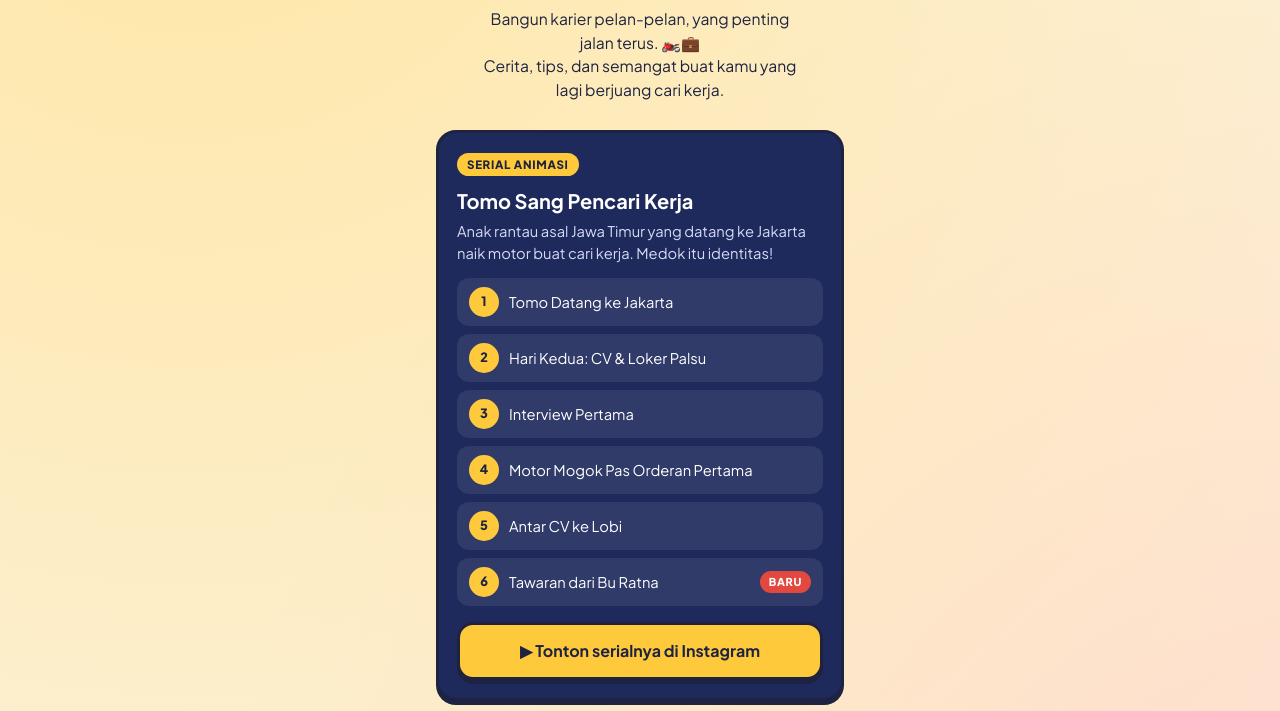
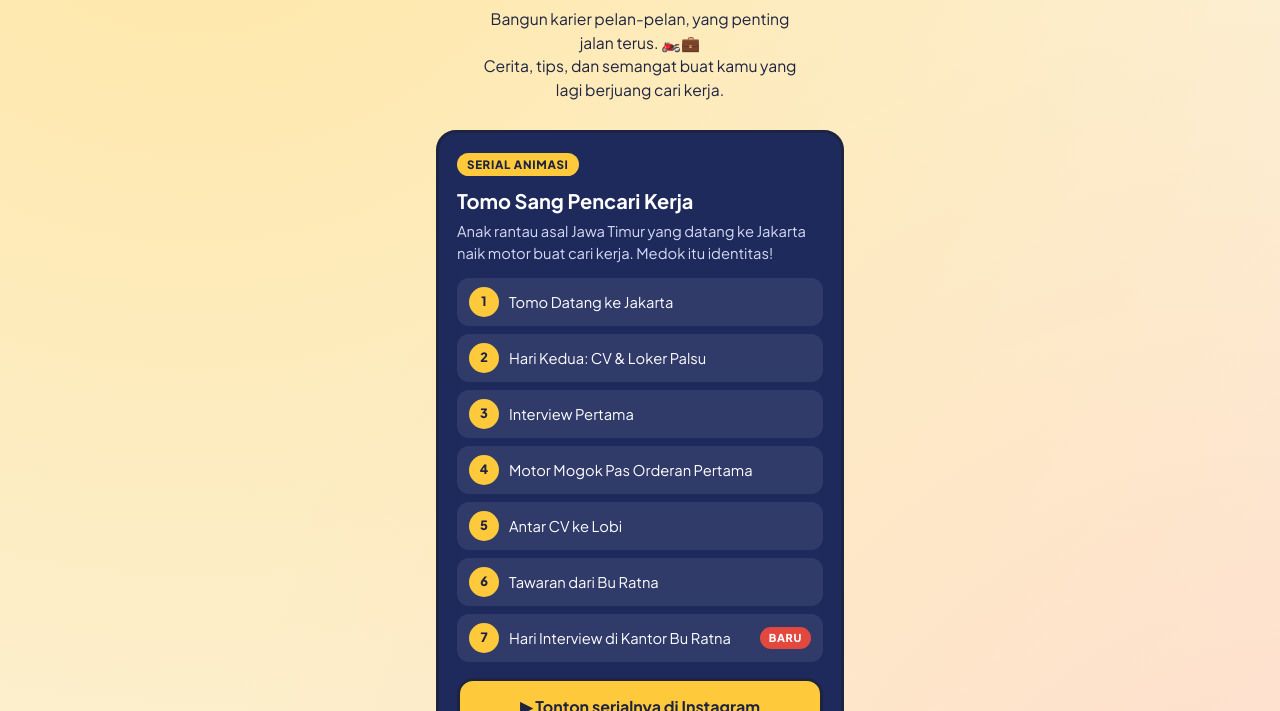
Before and after one commit to lagibangunkarir/lagibangunkarir.github.io, a plain HTML site: page index.html in a window 1280 px wide. Shown: the part 241-952 px from the top of the page. Drawn offline with Linux system fonts and the light colour scheme.

Commit message:
Episode 7 Tomo sudah tayang
Co-Authored-By: Claude Opus 5.5 <noreply@anthropic.com>

```diff
--- a/index.html
+++ b/index.html
@@ -302,7 +302,8 @@
       <li><span class="ep-num">3</span> Interview Pertama</li>
       <li><span class="ep-num">4</span> Motor Mogok Pas Orderan Pertama</li>
       <li><span class="ep-num">5</span> Antar CV ke Lobi</li>
-      <li><span class="ep-num">6</span> Tawaran dari Bu Ratna <span class="ep-new">BARU</span></li>
+      <li><span class="ep-num">6</span> Tawaran dari Bu Ratna</li>
+      <li><span class="ep-num">7</span> Hari Interview di Kantor Bu Ratna <span class="ep-new">BARU</span></li>
     </ol>
     <a class="btn btn-sun" href="https://www.instagram.com/lagibangunkarir/reels/" target="_blank" rel="noopener">▶ Tonton serialnya di Instagram</a>
   </section>
```
